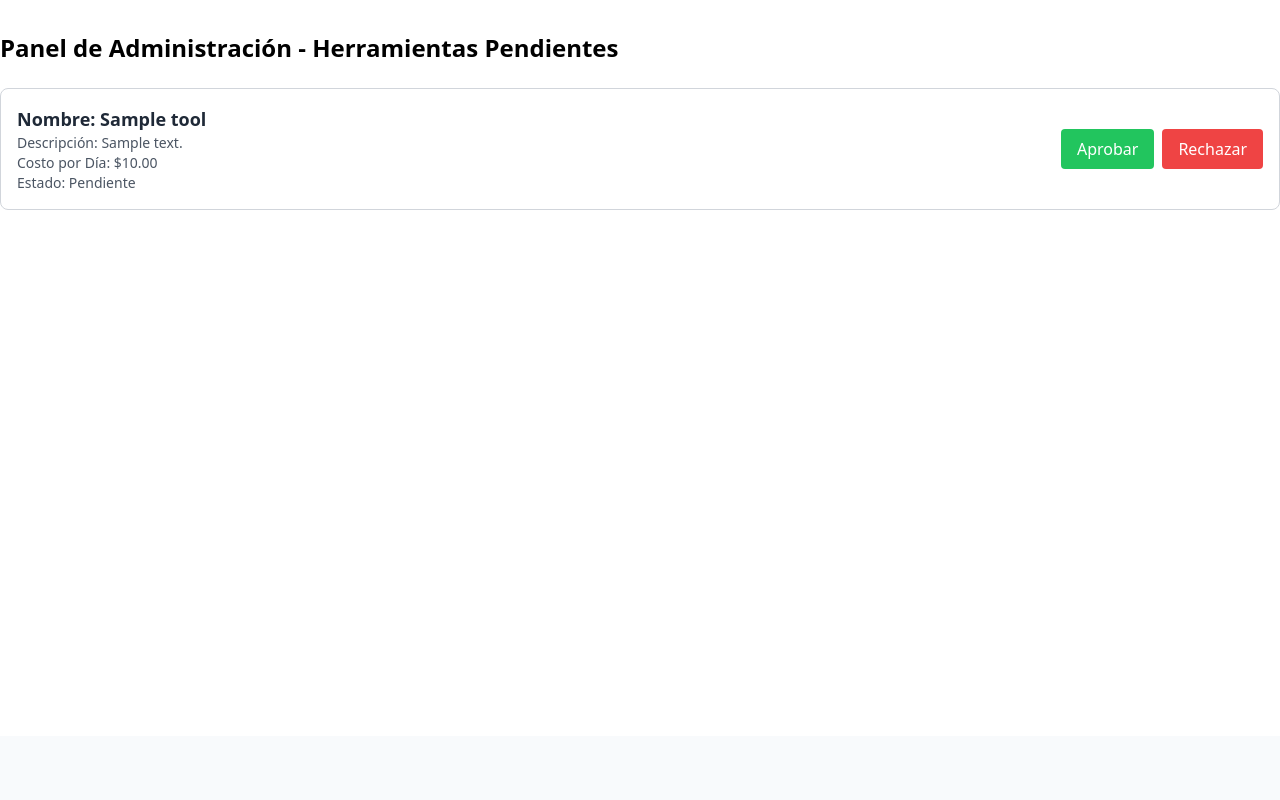
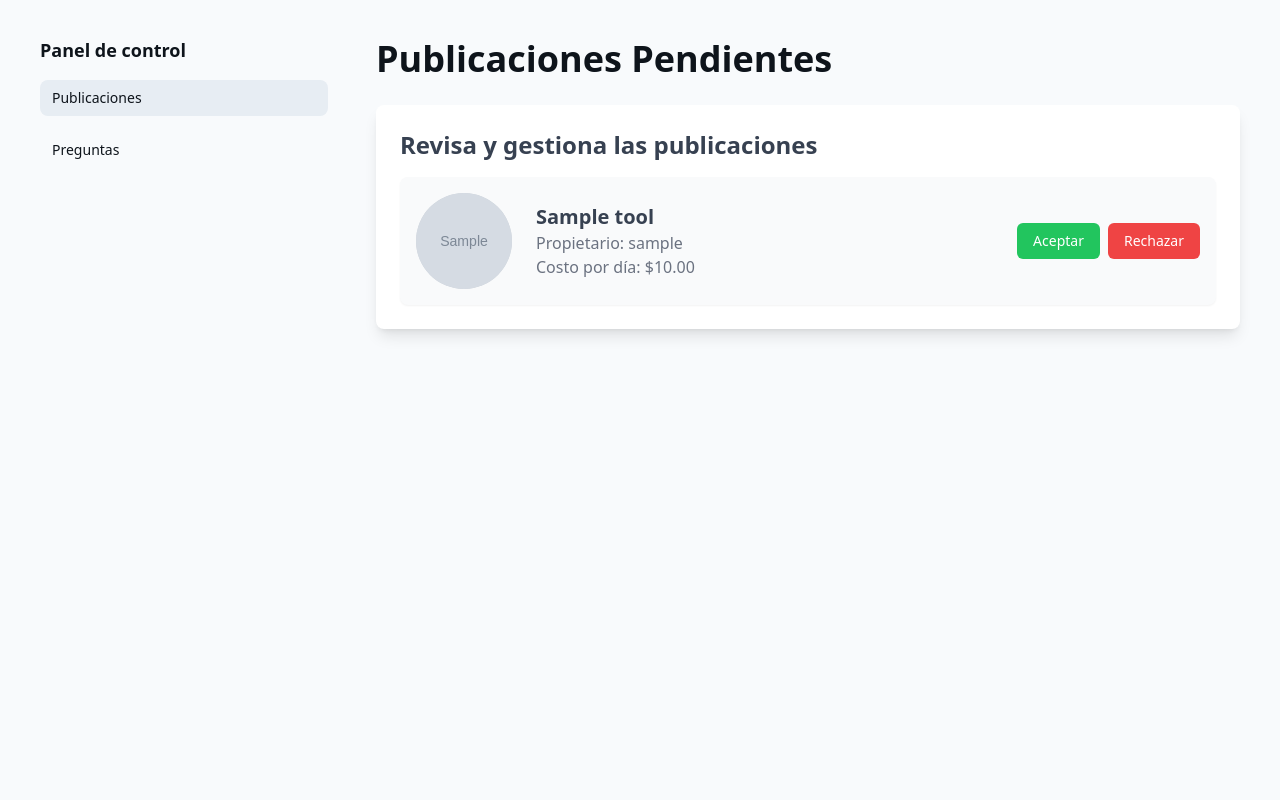
Before and after one commit to metodosformalesds/t1_mfds_2024, a Django app: page /herramientas/admin_home/ in a window 1280 px wide. Shown: the part 64-864 px from the top of the page. Before the commit the page ends 274 px from the top, so only its background shows below. Run offline with Django 5.2, Linux system fonts and the light colour scheme; a user stored in the database is signed in; tables that the repository leaves empty hold one stand-in row (values such as "Sample post"); grey boxes marked "Sample" are stand-in pictures; some libraries are stand-ins or nearby versions.

Commit message:
update admin_home

```diff
--- a/rent_fast/tools/templates/admin/admin_home.html
+++ b/rent_fast/tools/templates/admin/admin_home.html
@@ -1,40 +1,68 @@
-<!-- templates/admin/admin_home.html -->
-
 {% extends "base.html" %}
 
 {% block content %}
-<div class="container mx-auto py-8">
-    <h2 class="text-2xl font-bold mb-6">Panel de Administración - Herramientas Pendientes</h2>
+<div class="bg-slate-50 min-h-screen overflow-x-hidden" style="font-family: 'Work Sans', 'Noto Sans', sans-serif;">
+  <div class="flex flex-col relative h-full w-full">
+    <!-- Panel lateral de control -->
+    <div class="flex justify-center items-start gap-4 px-6 py-5">
+      <div class="w-80 flex flex-col p-4 bg-slate-50">
+        <h1 class="text-lg font-semibold text-[#0e141b] mb-4">Panel de control</h1>
+        <div class="flex flex-col gap-4">
+          <a href="#" class="flex items-center gap-3 px-3 py-2 bg-[#e7edf3] rounded-lg">
+            <p class="text-sm font-medium text-[#0e141b]">Publicaciones</p>
+          </a>
+          <a href="#" class="flex items-center gap-3 px-3 py-2">
+            <p class="text-sm font-medium text-[#0e141b]">Preguntas</p>
+          </a>
+        </div>
+      </div>
 
-    {% if pending_tools %}
-        <div class="space-y-4">
+      <!-- Contenido principal -->
+      <div class="flex-1 max-w-[960px] flex flex-col p-4">
+        <!-- Título -->
+        <div class="flex justify-between mb-6">
+          <h2 class="text-4xl font-black text-[#0e141b] leading-tight">Publicaciones Pendientes</h2>
+        </div>
+
+        <!-- Lista de publicaciones en formato tarjeta -->
+        <div class="bg-white shadow-lg rounded-lg p-6">
+          <h3 class="text-2xl font-semibold text-gray-700 mb-4">Revisa y gestiona las publicaciones</h3>
+
+          <div class="flex flex-col gap-4">
+            <!-- Tarjeta de publicación individual -->
             {% for tool in pending_tools %}
-            <div class="flex justify-between p-4 border border-gray-300 rounded-lg bg-white">
-                <div>
-                    <p class="text-lg font-semibold text-gray-800">Nombre: {{ tool.nombre }}</p>
-                    <p class="text-sm text-gray-600">Descripción: {{ tool.descripcion }}</p>
-                    <p class="text-sm text-gray-600">Costo por Día: ${{ tool.costo_dia }}</p>
-                    <p class="text-sm text-gray-600">Estado: {{ tool.estado }}</p>
+            <div class="flex items-center justify-between bg-gray-50 p-4 rounded-lg shadow-sm">
+              <div class="flex items-center">
+                <!-- Imagen de la herramienta -->
+                <div class="w-24 h-24 bg-gray-300 rounded-full overflow-hidden">
+                  <img src="{% if tool.imagenes %}{{ tool.imagenes.url }}{% else %}https://via.placeholder.com/150{% endif %}" alt="Imagen de la herramienta" class="object-cover w-full h-full" />
                 </div>
-                <div class="flex items-center space-x-2">
-                    <form action="{% url 'approve_tool' tool.id %}" method="post">
-                        {% csrf_token %}
-                        <button type="submit" class="bg-green-500 text-white px-4 py-2 rounded hover:bg-green-600">
-                            Aprobar
-                        </button>
-                    </form>
-                    <form action="{% url 'reject_tool' tool.id %}" method="post">
-                        {% csrf_token %}
-                        <button type="submit" class="bg-red-500 text-white px-4 py-2 rounded hover:bg-red-600">
-                            Rechazar
-                        </button>
-                    </form>
+                <!-- Información de la herramienta -->
+                <div class="ml-6">
+                  <p class="text-xl font-semibold text-gray-700">{{ tool.nombre }}</p>
+                  <p class="text-gray-500">Propietario: {{ tool.arrendador.usuario.username }}</p>
+                  <p class="text-gray-500">Costo por día: ${{ tool.costo_dia }}</p>
                 </div>
+              </div>
+              <!-- Botones de acción -->
+              <div class="flex gap-2">
+                <form method="post" action="{% url 'approve_tool' tool.id %}">
+                  {% csrf_token %}
+                  <button type="submit" class="px-4 py-2 bg-green-500 text-white rounded-md text-sm">Aceptar</button>
+                </form>
+                <form method="post" action="{% url 'reject_tool' tool.id %}">
+                  {% csrf_token %}
+                  <button type="submit" class="px-4 py-2 bg-red-500 text-white rounded-md text-sm">Rechazar</button>
+                </form>
+              </div>
             </div>
+            {% empty %}
+            <p class="text-center text-gray-500">No hay publicaciones pendientes</p>
             {% endfor %}
+          </div>
         </div>
-    {% else %}
-        <p class="text-gray-600">No hay herramientas pendientes de aprobación.</p>
-    {% endif %}
+      </div>
+    </div>
+  </div>
 </div>
 {% endblock %}
```
